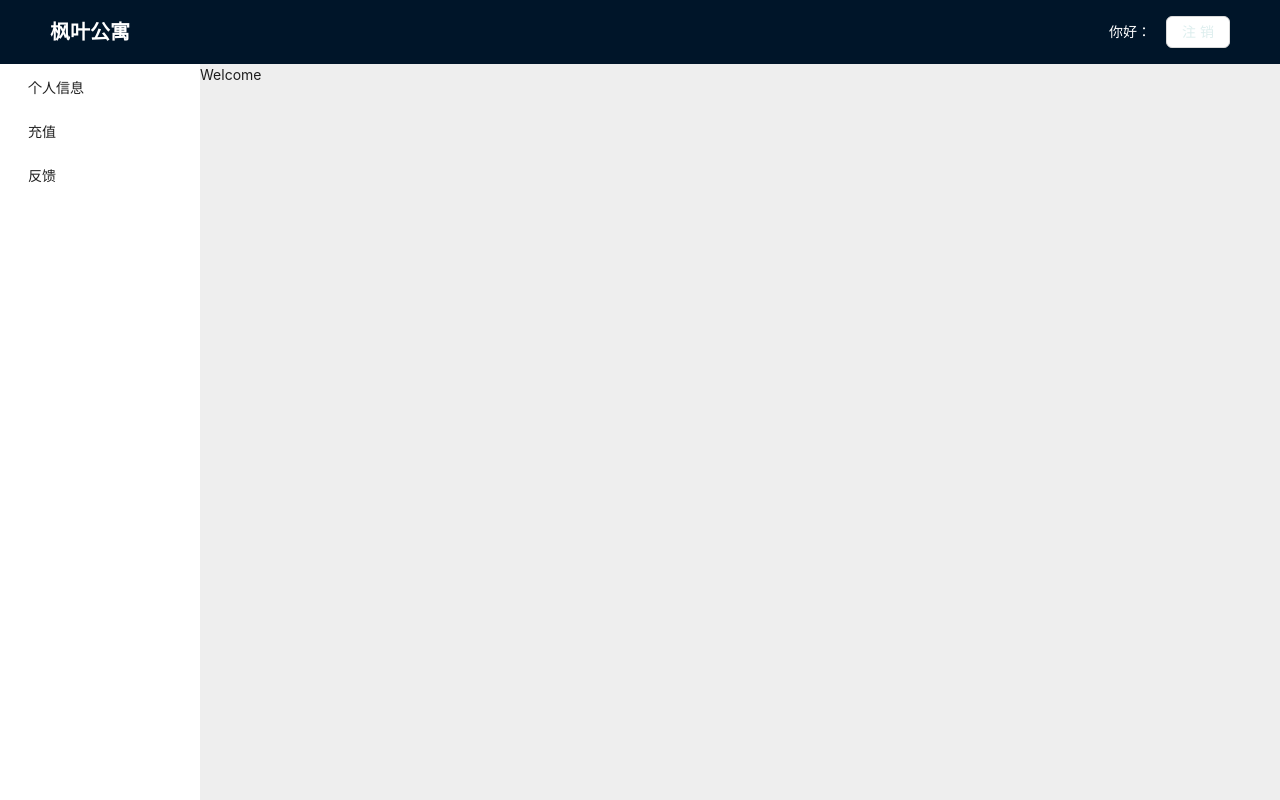
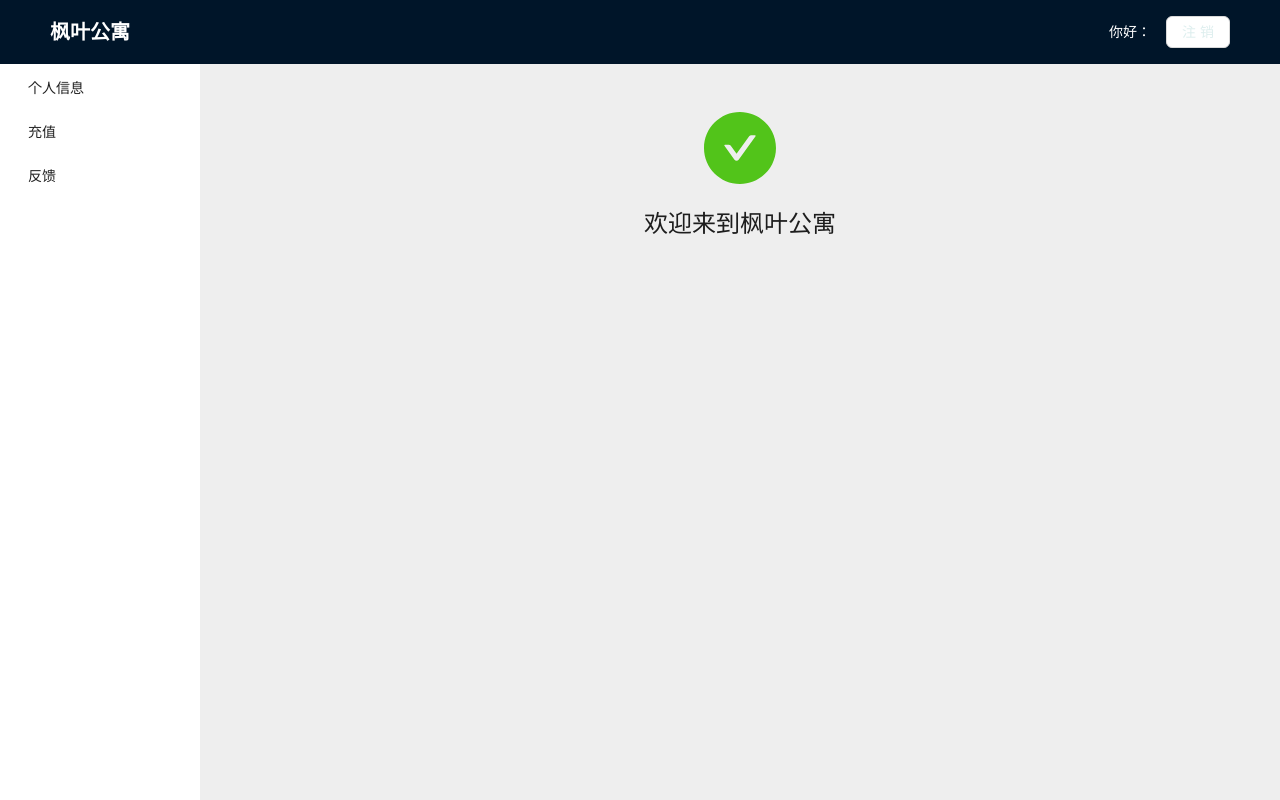
Before and after one commit to BK201-Drama/reality_frontend, a React (Vite) app: page /welcome in a window 1280 px wide. Built offline with nearby package versions, Linux system fonts and the light colour scheme.

Commit message:
feat: add some detail

```diff
--- a/src/pages/RoomMsg/column.config.tsx
+++ b/src/pages/RoomMsg/column.config.tsx
@@ -26,6 +26,12 @@ const Columns = (refresh: any) => {
       dataIndex: 'roomStatus',
       title: '房间状态',
       render: (roomStatus: STATUS) => ROOM_STATUS?.[roomStatus] ?? '-',
+    },
+    {
+      id: 'userRealName',
+      dataIndex: 'userRealName',
+      title: '预订人',
+      render: (userRealName?: string) => userRealName ?? '-',
     },
     {
       id: 'roomBeginTime',
--- a/src/pages/Welcome/index.tsx
+++ b/src/pages/Welcome/index.tsx
@@ -1,6 +1,11 @@
+import { Result } from "antd"
+
 const Welcome = () => {
   return (
-    <div>Welcome</div>
+    <Result
+      status="success"
+      title="欢迎来到枫叶公寓"
+    />
   )
 }
 
```
